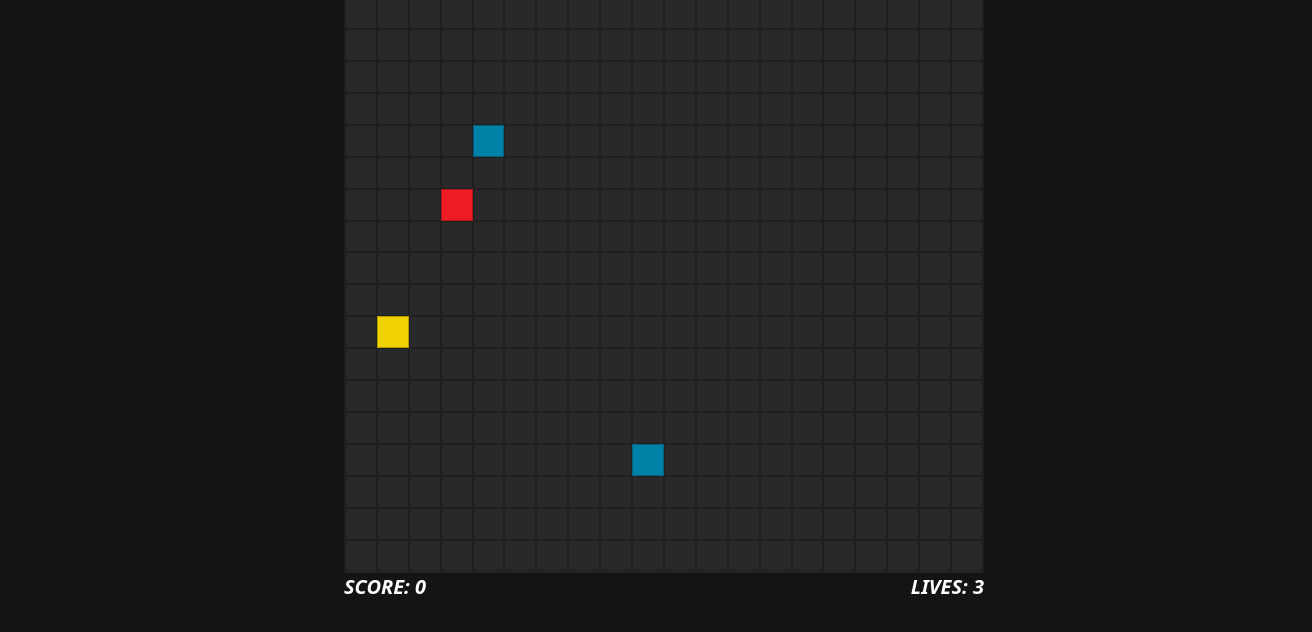
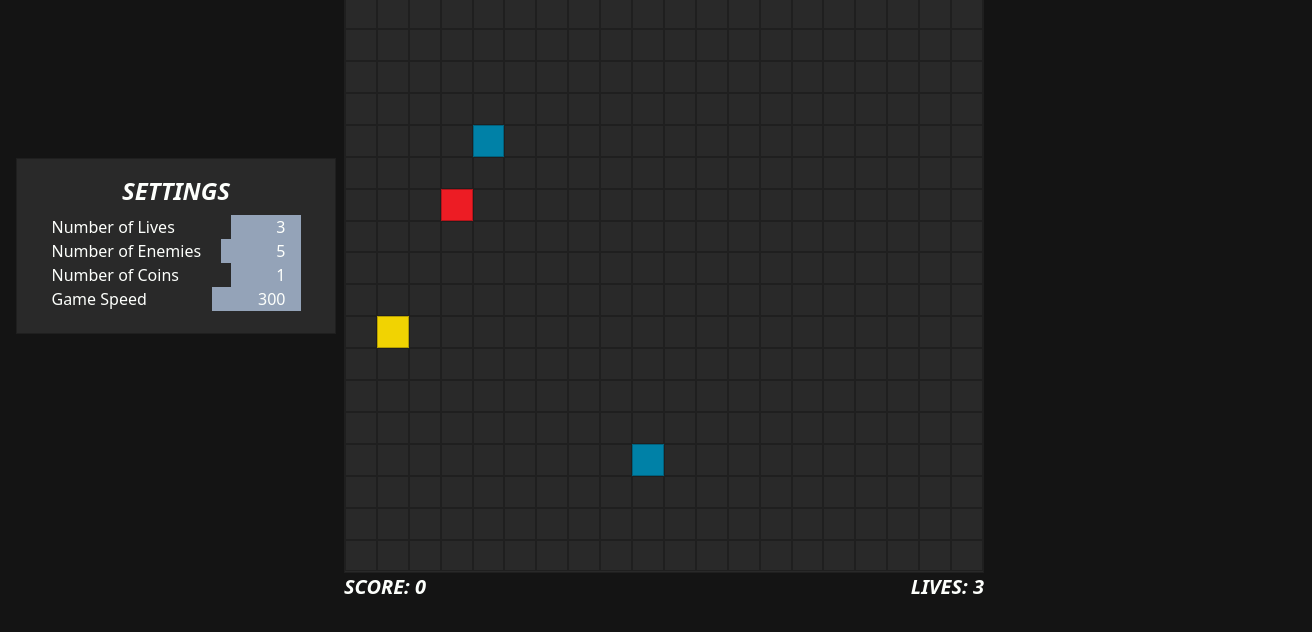
Before and after one commit to deankemball/cell-dodger, a website built with Vite: page index.html in a window 1280 px wide. Both pictures are taken after a click on the picture 930 px from the left and 66 px from the top of the page. Shown: the part 154-786 px from the top of the page, 1312 px wide, since content can reach past the window. Built offline with nearby package versions, Linux system fonts and the light colour scheme; files whose address does not match are found by name.

Commit message:
lock overscroll and fix settings box disappearing

```diff
--- a/index.html
+++ b/index.html
@@ -12,12 +12,12 @@
     <!-- whole screen -->
     <div
       id="main"
-      class="flex flex-col lg:flex-row w-screen h-screen px-4 py-2 gap-2 overflow-y-clip overscroll-none"
+      class="flex flex-col lg:flex-row w-screen h-screen px-4 py-2 gap-2 overflow-clip overscroll-none"
     >
       <!-- left column that contains settings -->
       <div
         id="settings"
-        class="flex lg:order-1 w-full h-full opacity-0 invisible"
+        class="flex flex-col lg:order-1 w-full h-full opacity-0 invisible lg:visible"
       >
         <div
           id="settings-box"
```
